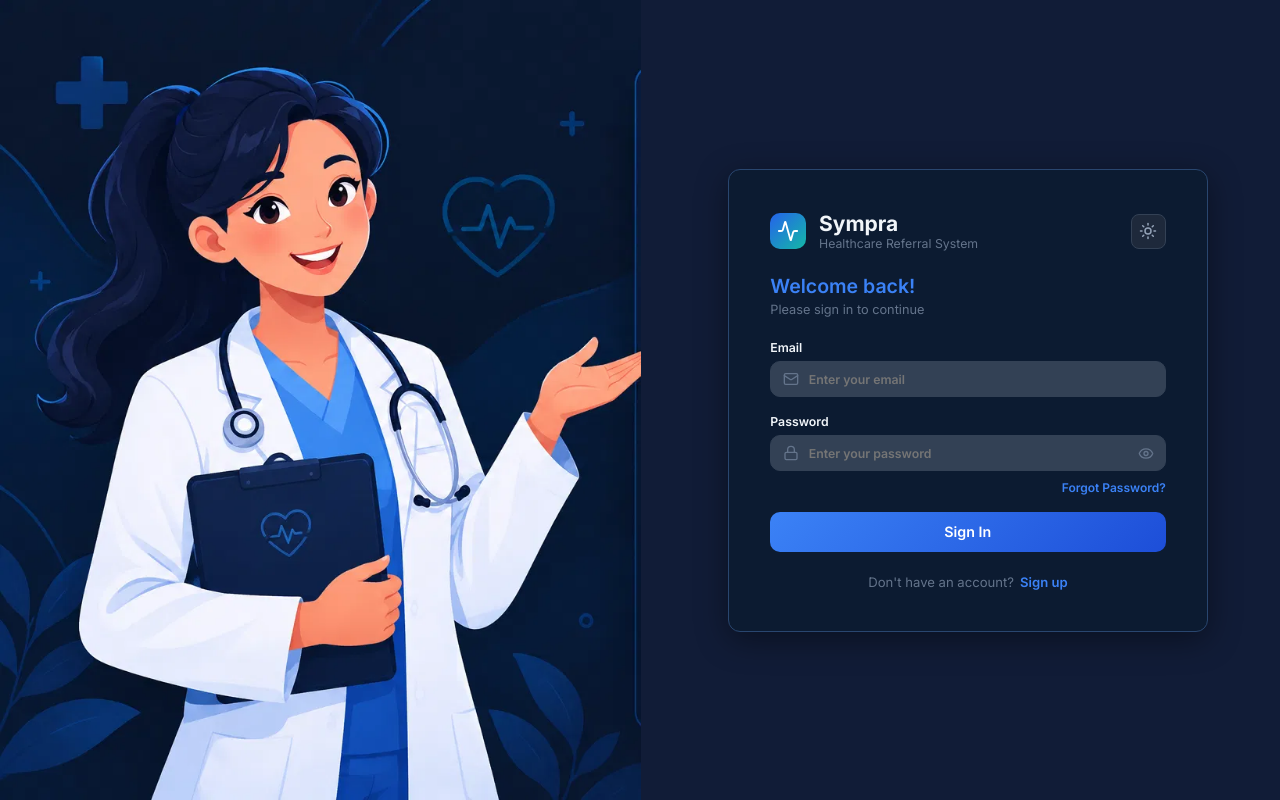
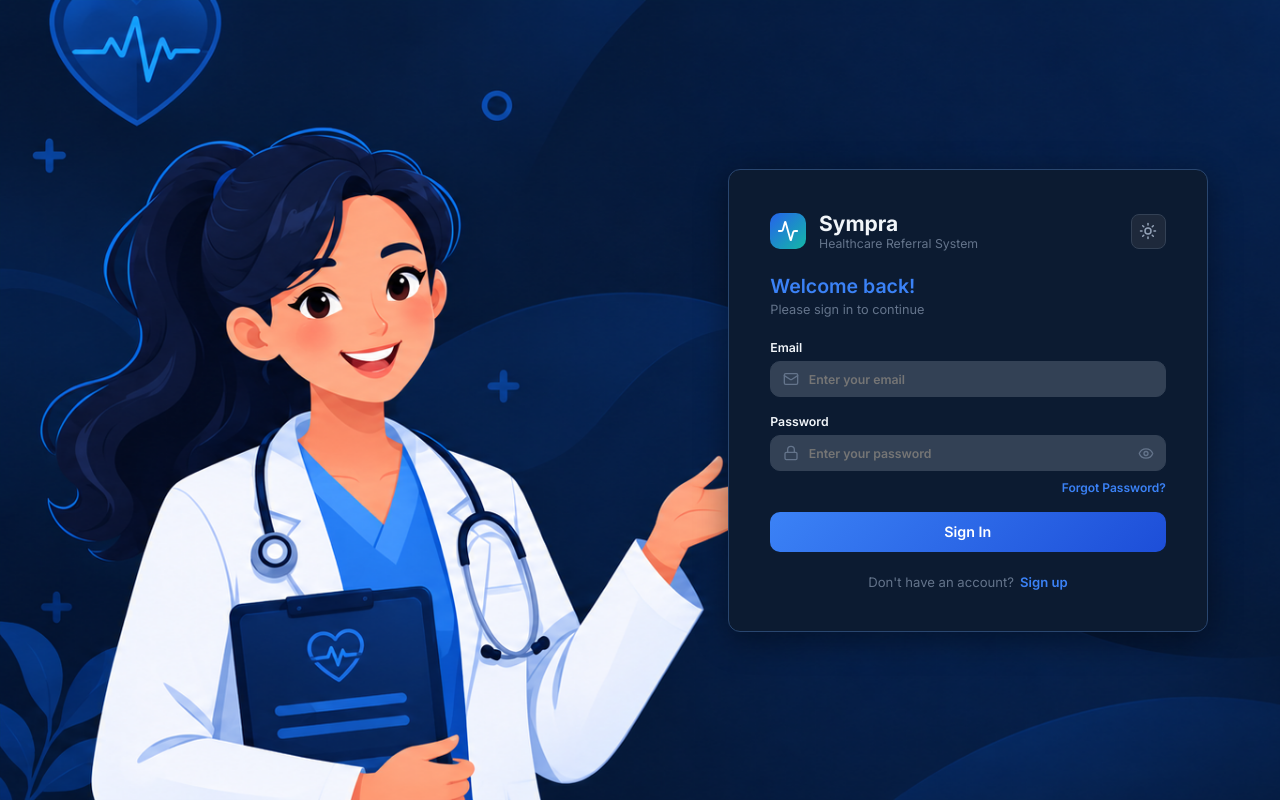
Before and after one commit to gabriel-codes-droid/healthcare-referral-system, a React (Vite) app in the folder frontend/: page /login in a window 1280 px wide. Built offline with nearby package versions, Linux system fonts and the light colour scheme; no server answers.

Commit message:
Update dark theme background image

```diff
--- a/frontend/src/style.css
+++ b/frontend/src/style.css
@@ -1069,9 +1069,9 @@
 }
 
 [data-theme='dark'] .login-page {
-  background-color: #111c37;
+  background-color: #0a1428;
   background-image: url('/login-background-dark.png');
-  background-size: auto 100%;
+  background-size: cover;
   background-position: left center;
   background-repeat: no-repeat;
 }
```
Also changed, not shown: frontend/public/login-background-dark.png.
